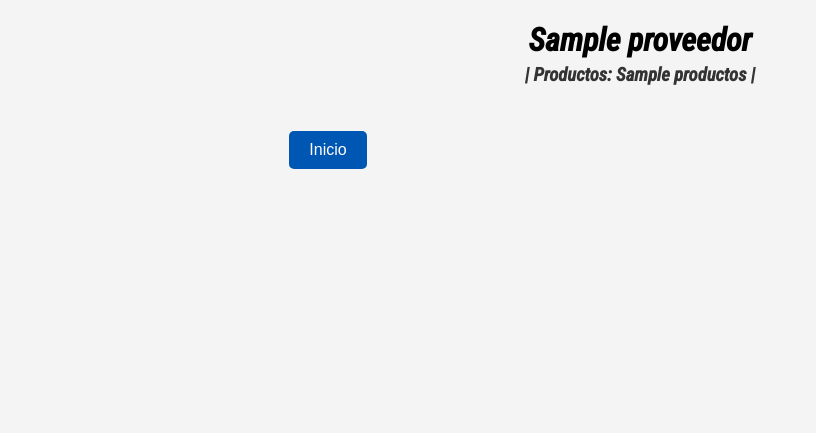
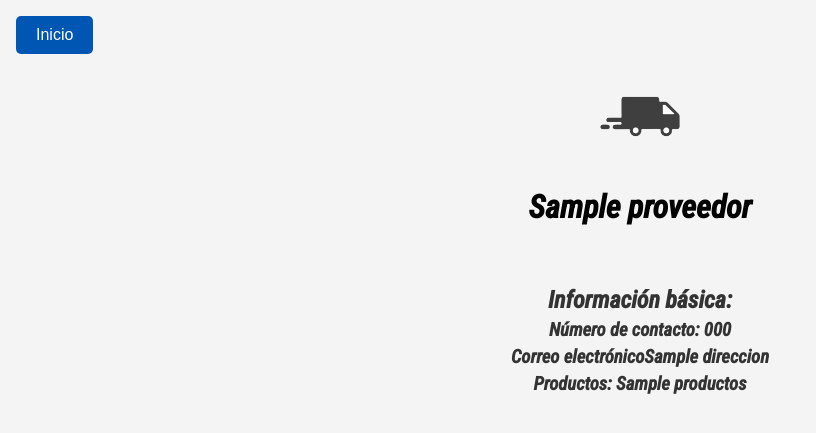
Before and after one commit to Andygaro05/programaci-n_1-taller_1, a Flask app: template templates/proveedor.html in a window 1280 px wide. Shown: the part 89-522 px from the top of the page, without its empty margins (0-816 px from the left). Run offline with Flask 3, Linux system fonts and the light colour scheme; the template is opened without the code that fills it: most values are stand-ins (such as "Sample title", 1, 10 or a date in 2020).

Commit message:
Página funcional para crear y mostrar proveedores

```diff
--- a/proveedor.py
+++ b/proveedor.py
@@ -1,14 +1,17 @@
 #proveedor.py
 from producto import productos
 class Proveedor:
-    id = 0
-    def __init__(self, nombre, telefono, email):
+    id = 1
+    def __init__(self, nombre, telefono, direccion):
         self.nombre = nombre
         self.telefono = telefono
-        self.email = email
+        self.direccion = direccion
         self.productos = []
         self.id = Proveedor.id
         Proveedor.id += 1
+
+    def __repr__(self):
+        return f"{self.productos}"
 
     def agregar_producto(self, producto):
         if producto not in self.productos:
@@ -47,15 +50,15 @@ class Proveedor:
         print(f"{self.nombre}: ID {self.id}")
 
 #Creación de los proveedores
-proveedores = [Proveedor("Maderas Anita", 3105916884, "maderas_anita@gmail.com"),
+proveedores = [Proveedor("Maderas Anita", 3123800910, "maderas_anita@gmail.com"),
                     Proveedor("Lupita Baldosas", 3127167148, "LupitaBaldosas@hotmail.com"),
                     Proveedor("Casa Bonita", 3106172961, "CasaBonita@gmail.com"),
                     Proveedor("Hogares de confianza", 3017263829, "HogaresConfianza34@hotmail.com"),
                     Proveedor("Cersei Castillo", 3728192678, "CerseiCas7000@gmail.com")]
 
 #Asignación de productos a proveedores
-proveedores[0].agregar_producto(proveedores[3])
-proveedores[2].agregar_producto(proveedores[1])
-proveedores[2].agregar_producto(proveedores[0])
-proveedores[3].agregar_producto(proveedores[2])
-proveedores[4].agregar_producto(proveedores[4])
+proveedores[0].agregar_producto(productos[3])
+proveedores[2].agregar_producto(productos[1])
+proveedores[2].agregar_producto(productos[0])
+proveedores[3].agregar_producto(productos[2])
+proveedores[4].agregar_producto(productos[4])
--- a/templates/proveedor.html
+++ b/templates/proveedor.html
@@ -3,18 +3,24 @@
 {% block titulo %}Technology Store{% endblock %}
 
 {% block contenido %}
+<div style="text-align: left;">
+    <a href="{{ url_for('ruta_raiz') }}"><button>Inicio</button></a>
+</div>
 <div style="text-align: center; color: #000000;">
-    <table align="left">
+    <table align="center">
+        <img src="/static/imagenes/proveedor.png" width="10%">
+        <h1>
+            <a href="/proveedor/{{ proveedor.nombre }}" style="color: #000000; text-decoration: none;">
+                {{ proveedor.nombre }}</a>
+        </h1>
+    </table>
+        <h2>Información básica:</h2>
         <tr>
             <td>
-                <a href="{{ url_for('ruta_raiz') }}"><button>Inicio</button></a>
+                <h3>Número de contacto: {{ proveedor.telefono }}</h3>
+                <h3>Correo electrónico{{ proveedor.direccion }}</h3>
             </td>
         </tr>
-        <h1>
-            <a href="/proveedor/{{ proveedor.nombre }}" style="color: #000000; text-decoration: none;">
-                {{ proveedor.nombre }}
-            </a>
-        </h1>
-        <h3>| Productos: {{ proveedor.productos }} |</h3>
+            <h3>Productos: {{ proveedor.productos }} </h3>
     </div>
 {% endblock %}
```
Also changed, not shown: templates/registro_proveedor.html (+4 -4 lines), static/imagenes/proveedor.png (added).
